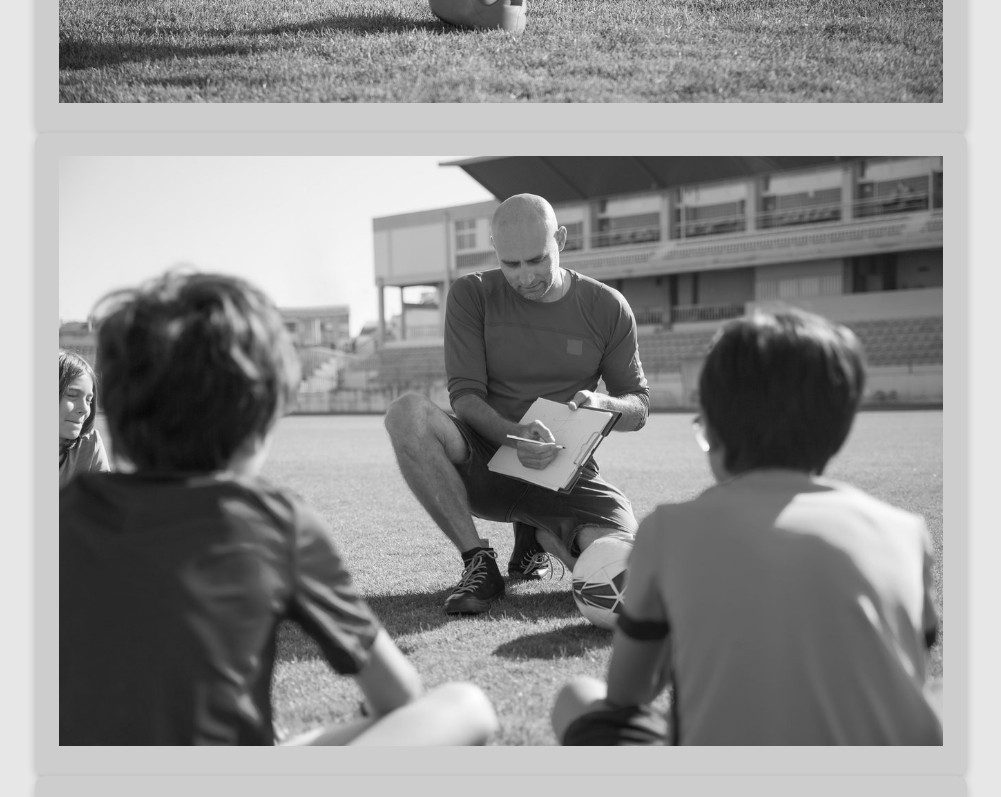
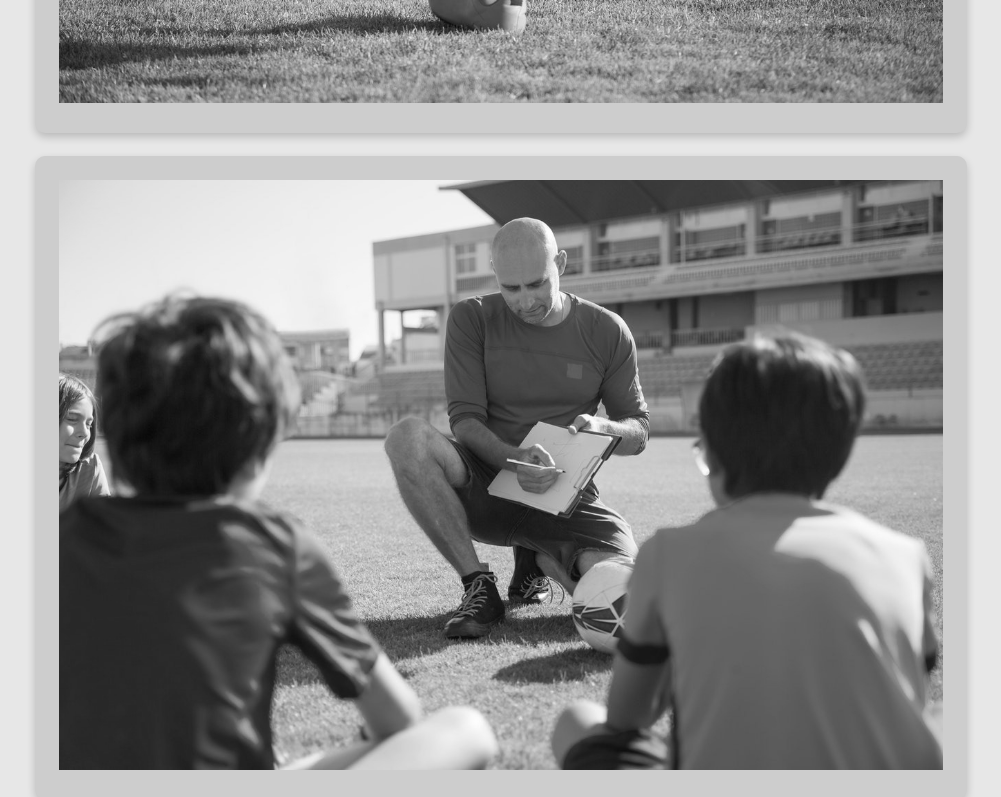
Before and after one commit to Mushbt/stockholm-fc, a plain HTML site: page gallery.html in a window 1280 px wide. Shown: the part 680-1477 px from the top of the page, without its empty margins (139-1140 px from the left). Drawn offline with Linux system fonts and the light colour scheme.

Commit message:
Add further style to images on gallery page

```diff
--- a/assets/css/style.css
+++ b/assets/css/style.css
@@ -213,6 +213,7 @@ footer {
     box-shadow: 0 4px 8px 0 rgb(0 0 0 / 20%);
     width: 75%;
     padding: 2%;
+    margin-bottom: 2%;
     border-radius: 10px;
     background-color: #cdcdcd;
 }
```
